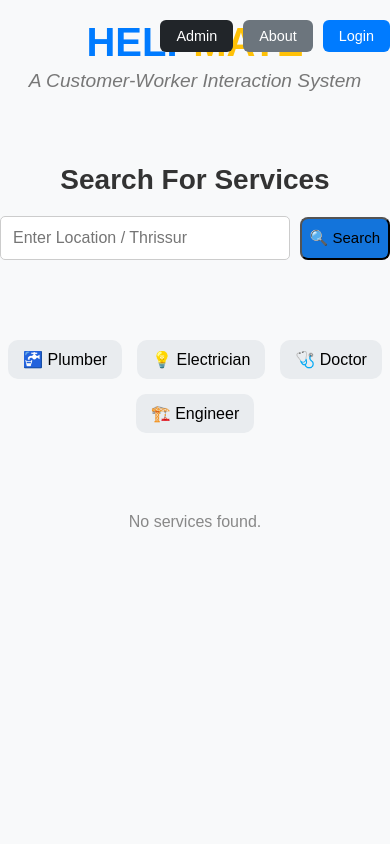
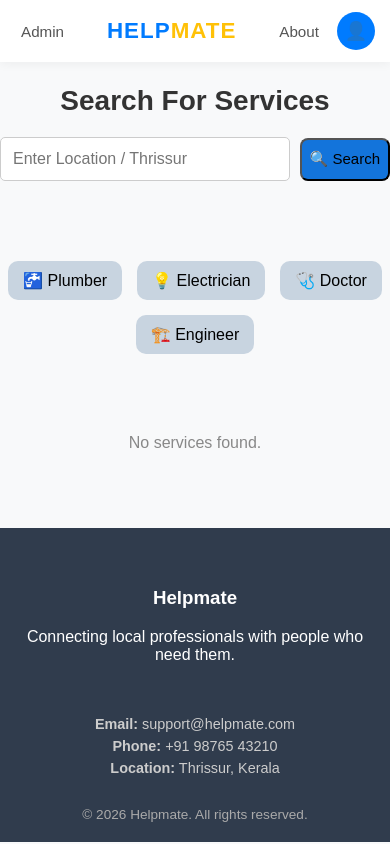
Before and after one commit to anirudhhh04/helpmate, a React (Vite) app in the folder Frontend/: page / in a window 390 px wide. Built offline with nearby package versions, Linux system fonts and the light colour scheme.

Commit message:
updated css for mobile css

```diff
--- a/Frontend/src/components/RegisterWorker.jsx
+++ b/Frontend/src/components/RegisterWorker.jsx
@@ -201,10 +201,17 @@ const RegisterWorker = () => {
           Already Registered?{" "}
           <Link
   to="/worker/login"
-            style={{ color: "#fff", fontWeight: "bold" }}
+  style={{
+    color: "#2563eb",
+    fontWeight: "600",
+    textDecoration: "none",
+  }}
+  onMouseEnter={(e) => (e.target.style.textDecoration = "underline")}
+  onMouseLeave={(e) => (e.target.style.textDecoration = "none")}
 >
   Login
 </Link>
+
         </p>
       </div>
     </div>
@@ -225,93 +232,98 @@ const styles = {
     display: "flex",
     justifyContent: "center",
     alignItems: "center",
-    height: "100vh",
+    minHeight: "100vh",
     width: "100%",
-    // Background handled by .p-s class in CSS
+    padding: "40px 20px",
+    background: "#f3f4f6",
   },
+
   glassCard: {
-    background: "rgba(255, 255, 255, 0.2)",
-    backdropFilter: "blur(10px)",
-    WebkitBackdropFilter: "blur(10px)",
-    boxShadow: "0 8px 32px 0 rgba(31, 38, 135, 0.37)",
-    border: "1px solid rgba(255, 255, 255, 0.18)",
-    borderRadius: "16px",
-    padding: "30px", // Reduced padding
+    background: "#ffffff",
+    borderRadius: "14px",
+    padding: "35px",
     width: "100%",
-    maxWidth: "500px", // Increased width slightly to fit 2 columns
-    color: "#fff",
+    maxWidth: "720px",   // Wider for 2 columns
+    boxShadow: "0 10px 25px rgba(0,0,0,0.08)",
     boxSizing: "border-box",
+    overflow:"hidden",
   },
+
   title: {
     textAlign: "center",
-    marginBottom: "20px", // Reduced margin
-    color: "#080707",
+    marginBottom: "30px",
+    color: "#111827",
     fontSize: "24px",
-    fontWeight: "bold",
-    textShadow: "0 2px 4px rgba(0,0,0,0.3)",
+    fontWeight: "600",
   },
-  // New Row Style
+
   row: {
     display: "flex",
-    gap: "15px",
-    marginBottom: "0px", // Spacing handled by inputWrapper
+    gap: "18px",
+    marginBottom: "5px",
+    flexWrap: "wrap", // 🔥 allows mobile stacking
+    width:"100%",
   },
+
   inputWrapper: {
     position: "relative",
-    marginBottom: "15px",
-    width: "100%",
+    marginBottom: "18px",
+    flex: "1 1 300px",
+    minWidth: "0", // 🔥 ensures clean wrapping on smaller screens
   },
+
   iconWrapper: {
     position: "absolute",
-    left: "12px",
+    left: "14px",
     top: "50%",
     transform: "translateY(-50%)",
-    color: "#555",
-    zIndex: 1,
+    color: "#6b7280",
+    fontSize: "16px",
     pointerEvents: "none",
   },
+
   inputField: {
     width: "100%",
-    padding: "10px 10px 10px 35px", // Compact padding
-    borderRadius: "8px",
-    border: "none",
+    padding: "12px 14px 12px 42px",
+    borderRadius: "10px",
+    border: "1px solid #d1d5db",
     fontSize: "14px",
     outline: "none",
-    boxSizing: "border-box",
-    background: "rgba(255, 255, 255, 0.9)",
-    color: "#333",
-    boxShadow: "inset 0 2px 4px rgba(0,0,0,0.05)",
+    background: "#fff",
+    transition: "border 0.2s ease",
   },
+
   selectField: {
     appearance: "none",
     cursor: "pointer",
   },
+
   arrowIcon: {
     position: "absolute",
-    right: "10px",
+    right: "14px",
     top: "50%",
     transform: "translateY(-50%)",
-    color: "#555",
+    color: "#6b7280",
     pointerEvents: "none",
   },
+
   fileLabel: {
-    fontSize: "12px",
-    fontWeight: "600",
-    color: "#fff",
-    marginBottom: "4px",
+    fontSize: "13px",
+    fontWeight: "500",
+    color: "#374151",
+    marginBottom: "6px",
     display: "block",
-    textShadow: "0 1px 2px rgba(0,0,0,0.2)",
   },
+
   submitBtn: {
     width: "220px",
     height: "50px",
-  alignSelf: "center",           // 🔥 centers inside flex container
     display: "block",
-  margin: "20px auto 0 auto",    // 🔥 centers horizontally
+    margin: "25px auto 0 auto",
     borderRadius: "40px",
     textTransform: "uppercase",
     letterSpacing: "2px",
-  fontSize: "16px",
+    fontSize: "15px",
     fontWeight: "bold",
     color: "#fff",
     border: "none",
@@ -319,14 +331,15 @@ const styles = {
     background: "linear-gradient(90deg, #03a9f4, #d21872, #ffeb3b, #03a9f4)",
     backgroundSize: "400%",
     transition: "all 0.3s ease-in-out",
-}
-,
+  },
+
   footerText: {
     textAlign: "center",
-    marginTop: "15px",
+    marginTop: "20px",
     fontSize: "14px",
-    color: "#131212",
+    color: "#374151",
   },
 };
 
+
 export default RegisterWorker;
--- a/Frontend/src/components/StartPage.jsx
+++ b/Frontend/src/components/StartPage.jsx
@@ -73,105 +73,37 @@ function StartPage() {
   return (
     <div className="dashboard-container">
       {/* ========== Header ========== */}
-      <header
-        style={{
-          position: "relative",
-          textAlign: "center",
-          marginTop: "20px",
-          marginBottom: "30px",
-        }}
-      >
-        <h1
-          className="main-title"
-          style={{ fontSize: "2.5rem", color: "#333", margin: 0 }}
-        >
-          <span style={{ color: "#007bff" }}>HELP</span>
-          <span style={{ color: "#ffc107" }}>MATE</span>
-        </h1>
-        <p
-          style={{
-            fontSize: "1.2rem",
-            color: "#777",
-            marginTop: "0.3rem",
-            fontStyle: "italic",
-          }}
-        >
-          A Customer-Worker Interaction System
-        </p>
-
-        {/* Login and About Buttons */}
-        <div
-          style={{
-            position: "absolute",
-            top: 0,
-            right: 0,
-            display: "flex",
-            gap: "10px",
-          }}
-        >
+      <nav className="top-navbar">
+  <div className="nav-left">
     <button
+      className="nav-link"
       onClick={() => setShowAdminLogin((prev) => !prev)}
-            style={{
-              padding: "8px 16px",
-              backgroundColor: "#212529",
-              color: "white",
-              border: "none",
-              borderRadius: "6px",
-              cursor: "pointer",
-              fontSize: "0.9rem",
-            }}
     >
       Admin
     </button>
-          <button
-            onClick={toggleAbout}
-            onMouseEnter={() => setHoveredButton("about")}
-            onMouseLeave={() => setHoveredButton(null)}
-            style={{
-              padding: "8px 16px",
-              backgroundColor:
-                hoveredButton === "about" ? "#5c636a" : "#6c757d",
-              color: "white",
-              border: "none",
-              borderRadius: "6px",
-              cursor: "pointer",
-              fontSize: "0.9rem",
-              transition: "background-color 0.3s",
-            }}
-          >
+  </div>
+
+  <div className="logo-section">
+    <h1 className="main-logo">
+      <span className="logo-blue">HELP</span>
+      <span className="logo-yellow">MATE</span>
+    </h1>
+  </div>
+
+  <div className="nav-right">
+    <button className="nav-link" onClick={toggleAbout}>
       About
     </button>
-          <button
-            onClick={handleLogin}
-            onMouseEnter={() => setHoveredButton("login")}
-            onMouseLeave={() => setHoveredButton(null)}
-            style={{
-              padding: "8px 16px",
-              backgroundColor:
-                hoveredButton === "login" ? "#0056b3" : "#007bff",
-              color: "white",
-              border: "none",
-              borderRadius: "6px",
-              cursor: "pointer",
-              fontSize: "0.9rem",
-            }}
-          >
-            Login
+
+    <button className="profile-btn" onClick={handleLogin}>
+      👤
     </button>
   </div>
-      </header>
+</nav>
+
       {showAdminLogin && (
         <div
-          style={{
-            position: "absolute",
-            top: "80px",
-            right: "20px",
-            backgroundColor: "white",
-            padding: "15px",
-            borderRadius: "8px",
-            boxShadow: "0 4px 12px rgba(0,0,0,0.15)",
-            zIndex: 1000,
-          }}
+          className="admin-popup"
         >
           <input
             type="password"
@@ -327,7 +259,27 @@ function StartPage() {
           </p>
         )}
       </section>
+      {/* ===== FOOTER ===== */}
+    <footer className="main-footer">
+      <div className="footer-content">
+        <div>
+          <h3>Helpmate</h3>
+          <p>Connecting local professionals with people who need them.</p>
         </div>
+
+        <div className="footer-contact">
+          <p><strong>Email:</strong> support@helpmate.com</p>
+          <p><strong>Phone:</strong> +91 98765 43210</p>
+          <p><strong>Location:</strong> Thrissur, Kerala</p>
+        </div>
+      </div>
+
+      <div className="footer-bottom">
+        © {new Date().getFullYear()} Helpmate. All rights reserved.
+      </div>
+    </footer>
+    </div>
+
   );
 }
 
--- a/Frontend/src/index.css
+++ b/Frontend/src/index.css
@@ -16,26 +16,22 @@ body {
   overflow-y: auto;
   justify-content: center;
   display: flex;
-  background-color: white;
+  background-color:white;
 }
 
 .register-container {
-  background-color: #fff;
-  padding: 50px;
-  height: auto;
-  width: 350px;
-  box-shadow: rgba(0, 0, 0, 0.35) 0px 5px 15px;
-  border-radius: 10px;
+  background-color: #ffffff;
+  padding: 40px 35px;
+  width: 100%;
+  max-width: 420px;
+  border-radius: 18px;
+  box-shadow: 0 15px 35px rgba(0, 0, 0, 0.08);
   text-align: center;
-  justify-content: center;
   display: flex;
   flex-direction: column;
   align-items: center;
-  align-self: center;
-  padding: 20px;
-  backdrop-filter: blur(9px);
-  background: transparent;
 }
+
 .header {
   position: fixed;
   top: 0;
@@ -56,16 +52,16 @@ header p {
   color: #545f65;
 }
 .register-title {
-  font-size: 24px;
-  margin-bottom: 20px;
-  color: #333;
+  font-size: 1.8rem;
+  font-weight: 600;
+  margin-bottom: 25px;
+  color: #1f2937;
 }
+
 
 .input-container {
   position: relative;
   width: 100%;
-  display: flex;
-  align-items: center;
 }
 
 .input-group {
@@ -74,22 +70,29 @@ header p {
 
 .register-input {
   width: 100%;
-  padding: 12px 15px 12px 45px;
-  margin-bottom: 15px;
-  border: 1px solid #ccc;
-  border-radius: 5px;
-  font-size: 16px;
-  box-sizing: border-box;
+  padding: 14px 15px 14px 50px;
+  margin-bottom: 18px;
+  border: 1px solid #d1d5db;
+  border-radius: 10px;
+  font-size: 15px;
+  transition: all 0.2s ease;
 }
+
+.register-input:focus {
+  border-color: #007bff;
+  outline: none;
+  box-shadow: 0 0 0 3px rgba(0, 123, 255, 0.1);
+}
+
 
 .input-icon {
   position: absolute;
   left: 15px;
-  top: 40%;
-  transform: translateY(-50%);
-  font-size: 18.5px;
-  color: #1b0c0c;
-  z-index: 1;
+  top: 50%;
+  transform: translateY(-100%);
+  font-size: 20px;       /* Increased size */
+  color: #6b7280;
+  pointer-events: none;  /* So icon doesn't block clicking */
 }
 
 .input-container input {
@@ -161,62 +164,97 @@ header p {
 .register-link:hover {
   text-decoration: underline;
 }
+@media (max-width: 600px) {
+
+  .register-container {
+    padding: 30px 20px;
+    border-radius: 14px;
+  }
+
+  .register-title {
+    font-size: 1.5rem;
+  }
+
+  .register-input {
+    font-size: 14px;
+  }
+
+  .register-button {
+    font-size: 14px;
+  }
+}
+
 .p-s {
   min-height: 100vh;
   width: 100%;
   display: flex;
   justify-content: center;
   align-items: center;
+  padding: 20px;
 
-  /* Background Image Settings */
-  background-image: url("/src/assets/workerslist.jpg");
-  background-size: cover; /* Ensures image covers the screen */
-  background-repeat: no-repeat; /* Prevents tiling */
-  background-position: center; /* Centers the image */
+  background: linear-gradient(135deg, #eef2ff, #f8fafc);
+}
 
-  /* ✅ THE FIX: This locks the background in place */
-  background-attachment: fixed;
-}
 .select-container {
   text-align: center;
-  background-color: #ffffff;
-  padding: 40px;
-  width: 350px;
-  margin: auto;
-  margin-top: 15%;
-  box-shadow: 0px 0px 10px rgba(0, 0, 0, 0.1);
-  border-radius: 10px;
-  justify-content: center;
-  align-items: center;
-  flex-direction: column;
-  align-self: center;
-  backdrop-filter: blur(9px);
-  background: transparent;
+  background: whitesmoke;
+  padding: 45px 35px;
+  width: 100%;
+  max-width: 420px;
+  border-radius: 18px;
+  box-shadow: 0 10px 30px rgba(0, 0, 0, 0.12);
 }
 
+
 .select-title {
-  font-size: 24px;
-  margin-bottom: 20px;
-  color: #333;
+  font-size: 26px;
+  font-weight: 600;
+  margin-bottom: 25px;
+  color: #222;
+  letter-spacing: 0.5px;
+  text-align: center;
 }
 
 .select-buttons {
   display: flex;
   justify-content: center;
-  gap: 15px;
+  gap: 20px;
+  margin-top: 10px;
 }
 
+
+
 .select-button {
-  padding: 12px 20px;
+  padding: 14px 28px;
   font-size: 18px;
   color: white;
   border: none;
-  border-radius: 5px;
+  border-radius: 8px;
   cursor: pointer;
-  transition:
-    transform 0.2s,
-    background-color 0.3s ease-in-out;
+  transition:all 0.3a ease;
+  min-width:120px;
 }
+@media (max-width: 600px) {
+
+  .select-container {
+    padding: 35px 20px;
+  }
+
+  .select-title {
+    font-size: 22px;
+    margin-bottom: 20px;
+  }
+
+  .select-buttons {
+    flex-direction: column;  /* Stack buttons vertically */
+    gap: 15px;
+  }
+
+  .select-button {
+    width: 100%;
+  }
+}
+
 
 .user-button {
   background-color: #007bff;
@@ -295,6 +333,7 @@ header p {
   color: #555;
   cursor: pointer;
   font-size: 0.95rem;
+  transition:color 0.3s ease;
 }
 
 .nav-link:hover {
@@ -308,11 +347,13 @@ header p {
   border: none;
   background: #007bff;
   color: white;
+  font-size: 18px;
   cursor: pointer;
   transition: 0.3s ease;
 }
 
 .profile-btn:hover {
+  transform:scale(1.05);
   background: #0056b3;
 }
 .profile-sidebar {
@@ -362,6 +403,16 @@ header p {
   text-align: center;
   font-size: 0.95rem;
   color: #444;
+}
+.admin-popup {
+  position: fixed;
+  top: 80px;
+  right: 30px;
+  background: white;
+  padding: 15px;
+  border-radius: 8px;
+  box-shadow: 0 4px 12px rgba(0,0,0,0.15);
+  z-index: 2000;
 }
 
 
@@ -515,7 +566,7 @@ header p {
 .service-icon {
   padding: 10px 15px;
   font-size: 16px;
-  background-color: #e9ecef;
+  background-color: #c8d4e0;
   border: none;
   border-radius: 10px;
   cursor: pointer;
@@ -523,7 +574,7 @@ header p {
 }
 
 .service-icon:hover {
-  background-color: #d1d1d1;
+  background-color: #cac8ed;
   transform: scale(1.05);
 }
 .search-container {
@@ -1105,116 +1156,6 @@ h2 {
   margin-bottom: 40px;
   margin-right: 5px;
 }
-
-/*.slots-grid {
-  display: grid;
-  grid-template-columns: repeat(auto-fit, minmax(120px, 1fr));
-  gap: 10px;
-  margin-top: 20px;
-}
-
-
-.slots-button {
-  padding: 10px;
-  border-radius: 8px;
-  border: None;
-  transition: background-color 0.3s;
-  font-size: 14px;
-  width: 120px;
-  background: #ccc;
-  color: rgb(23, 19, 19);
-  padding: 15px;
-  border-radius: 8px;
-  font-size: 14px;
-  font-weight: bold;
-  cursor: pointer;
-  transition:
-    background-color 0.3s ease,
-    transform 0.2s ease;
-}
-
-.slots-button:hover {
-  background-color: #cce5e9;
-}
-.slots-button.active {
-  background: #28a745;
-}
-
-.slots-button:hover {
-  transform: scale(1.05);
-  opacity: 0.9;
-}
-
-.selected-slot {
-  background-color: #16d71f !important;
-  color: #e5e6e7;
-}
-.disabled-slot {
-  background-color: #635e5e !important;
-  cursor: not-allowed;
-}
-
-.description-section {
-  margin-bottom: 50px;
-  margin-top: 60px;
-  width: 100%;
-  /* max-width:600px;
-  text-align: center;
-  align-items: center;
-}
-
-.description-input {
-  width: 100%;
-  border-radius: 8px;
-  border: 1px solid #ccc;
-  resize: none;
-  font-size: 14px;
-  box-sizing: border-box;
-  height: 150px;
-  /* margin-left: 25px; */
-  /* padding: 16px;
-  margin-right: 30px;
-}
-
-.actions-buttons {
-  display: flex;
-  gap: 10px;
-  justify-content: center;
-  align-items: center;
-}
-
-.confirm-booking-button,
-.call-now-button {
-  padding: 12px 20px;
-  font-size: 16px;
-  border: none;
-  border-radius: 8px;
-  text-decoration: none;
-  cursor: pointer;
-  margin-bottom: 20px;
-}
-
-.confirm-booking-button {
-  background-color: #007bff;
-  color: #fff;
-}
-
-.confirm-booking-button:hover {
-  background-color: #0056b3;
-}
-
-.call-now-button {
-  padding-top: 9px;
-  background-color: #28a745;
-  color: #fff;
-  height: 18px;
-  padding-bottom: 15px;
-}
-
-.call-now-button:hover {
-  background-color: #1e7e34;
-}
-*/
 @media (max-width: 600px) {
   .worker-avatar {
     width: 90px;
@@ -1236,77 +1177,6 @@ h2 {
 }
 
 }
-
-/* Rating Section Styles
-.rating-section {
-  margin-top: 40px;
-  padding: 20px;
-  background-color: #f1f1f1;
-  border-radius: 12px;
-  box-shadow: 0 0 10px rgba(0, 0, 0, 0.1);
-}
-
-.stars-container {
-  display: flex;
-  justify-content: center;
-  margin-bottom: 10px;
-}
-
-.stars-container svg {
-  transition: transform 0.2s;
-}
-
-.stars-container svg:hover {
-  transform: scale(1.2);
-}
-
-.comment-input {
-  width: 100%;
-  padding: 12px;
-  border-radius: 8px;
-  border: 1px solid #ccc;
-  resize: none;
-  font-size: 14px;
-  margin-top: 10px;
-  margin-bottom: 15px;
-  box-sizing: border-box;
-}
-
-.submit-rating-button {
-  background-color: #ff9800;
-  color: white;
-  border: none;
-  padding: 10px 20px;
-  font-size: 15px;
-  border-radius: 8px;
-  cursor: pointer;
-  transition: background-color 0.3s;
-}
-
-.submit-rating-button:hover {
-  background-color: #e68900;
-}
-
-.ratings-display-section {
-  margin-top: 40px;
-  text-align: left;
-  padding: 20px;
-  background-color: #f8f8f8;
-  border-radius: 12px;
-}
-
-.single-rating {
-  background-color: #ffffff;
-  padding: 15px;
-  margin-bottom: 15px;
-  border-radius: 10px;
-  box-shadow: 0 1px 4px rgba(0, 0, 0, 0.1);
-}
-
-.rating-stars {
-  margin-bottom: 5px;
-  display: flex;
-}*/
 .worker-header {
   display: flex;
   align-items: center;
```
Also changed, not shown: Frontend/src/components/UserDashboard.jsx (+4 -4 lines). Lines whose indentation alone changed are shown as unchanged.
